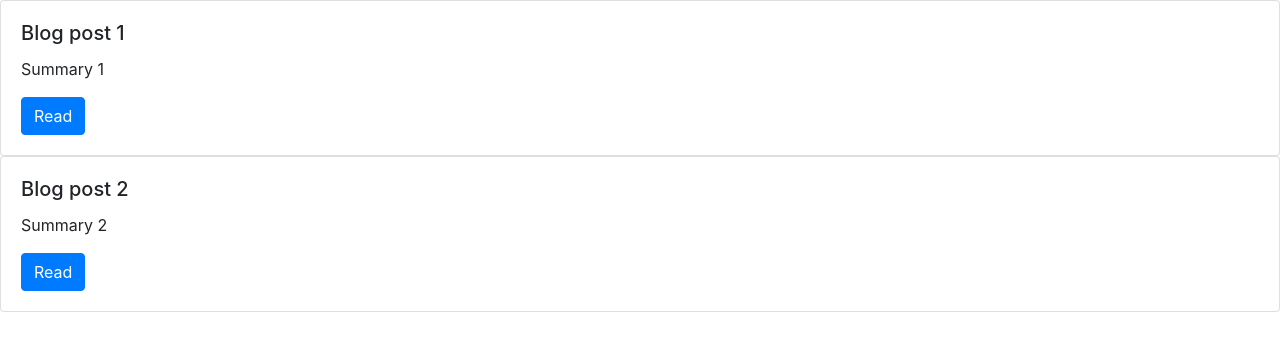
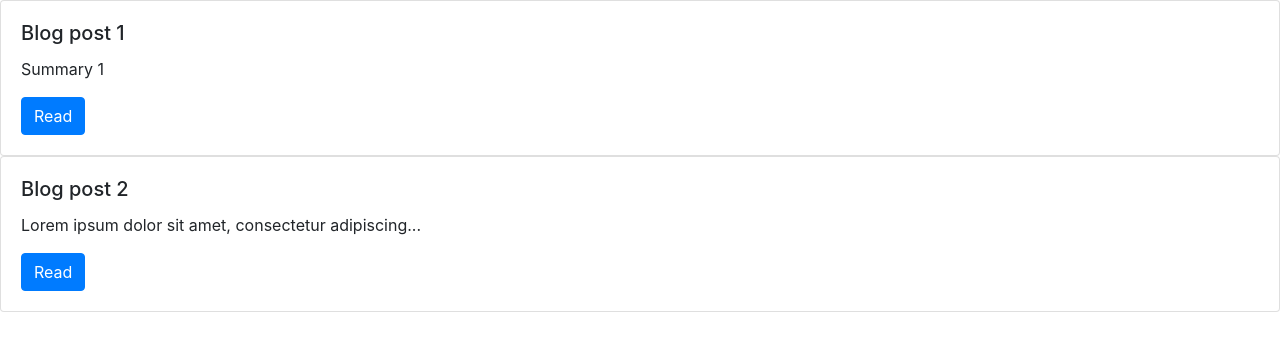
Before and after one commit to apm30/blog-example, an Angular app: page / in a window 1280 px wide. Shown: the top 350 px of the page. Built offline with nearby package versions, Linux system fonts and the light colour scheme.

Commit message:
adding truncate pipe for summary

```diff
--- a/src/app/app.module.ts
+++ b/src/app/app.module.ts
@@ -5,12 +5,14 @@
 import { AppComponent } from './app.component';
 import { BlogPostTileComponent } from './blog-post-tile/blog-post-tile.component';
 import { BlogListComponent } from './blog-list/blog-list.component';
+import { TruncatePipe } from './truncate.pipe';
 
 @NgModule({
   declarations: [
     AppComponent,
     BlogPostTileComponent,
-    BlogListComponent
+    BlogListComponent,
+    TruncatePipe
   ],
   imports: [
     BrowserModule,
--- a/src/app/blog-list/blog-list.component.ts
+++ b/src/app/blog-list/blog-list.component.ts
@@ -12,6 +12,11 @@
 
   ngOnInit() {
     this.blogPosts.push(new BlogPost('Blog post 1', 'Summary 1'));
-    this.blogPosts.push(new BlogPost('Blog post 2', 'Summary 2'));
+    this.blogPosts.push(
+      new BlogPost(
+        'Blog post 2',
+        'Lorem ipsum dolor sit amet, consectetur adipiscing elit, sed do eiusmod tempor incididunt ut labore et dolore magna aliqua. Ut enim ad minim veniam, quis nostrud exercitation ullamco laboris nisi ut aliquip ex ea commodo consequat. Duis aute irure dolor in reprehenderit in voluptate velit esse cillum dolore eu fugiat nulla pariatur. Excepteur sint occaecat cupidatat non proident, sunt in culpa qui officia deserunt mollit anim id est laborum. Lorem ipsum dolor sit amet, consectetur adipiscing elit, sed do eiusmod tempor incididunt ut labore et dolore magna aliqua. Ut enim ad minim veniam, quis nostrud exercitation ullamco laboris nisi ut aliquip ex ea commodo consequat. Duis aute irure dolor in reprehenderit in voluptate velit esse cillum dolore eu fugiat nulla pariatur. Excepteur sint occaecat cupidatat non proident, sunt in culpa qui officia deserunt mollit anim id est laborum.'
+      )
+    );
   }
 }
--- a/src/app/blog-post-tile/blog-post-tile.component.html
+++ b/src/app/blog-post-tile/blog-post-tile.component.html
@@ -1,7 +1,7 @@
 <div class="card">
   <div class="card-body">
     <h5 class="card-title">{{post.title}}</h5>
-    <p class="card-text">{{post.summary}}</p>
+    <p class="card-text">{{post.summary | truncate: [50]}}</p>
     <a href="#" class="btn btn-primary">Read</a>
   </div>
 </div>
--- /dev/null
+++ b/src/app/truncate.pipe.ts
@@ -0,0 +1,13 @@
+import { Pipe, PipeTransform } from '@angular/core';
+
+@Pipe({
+  name: 'truncate'
+})
+export class TruncatePipe implements PipeTransform {
+  transform(value: any, args?: any): any {
+    const limit = args.length > 0 ? parseInt(args[0], 10) : 10;
+    const trail = args.length > 1 ? args[1] : '...';
+
+    return value.length > limit ? value.substring(0, limit) + trail : value;
+  }
+}
```
Also changed, not shown: 1 other file (tests, documents, lock files or other folders).
